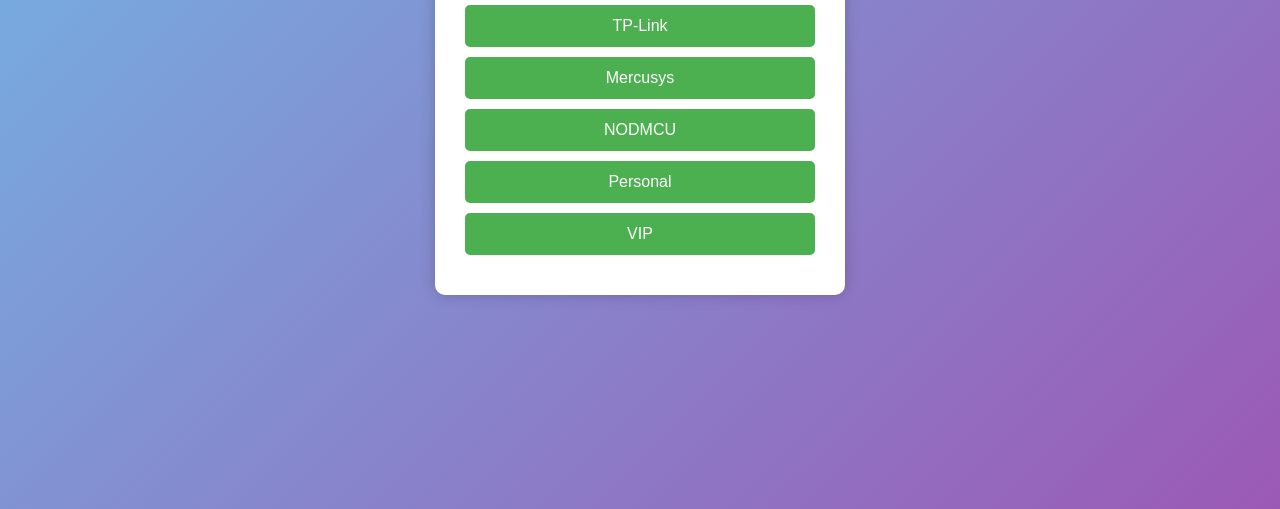
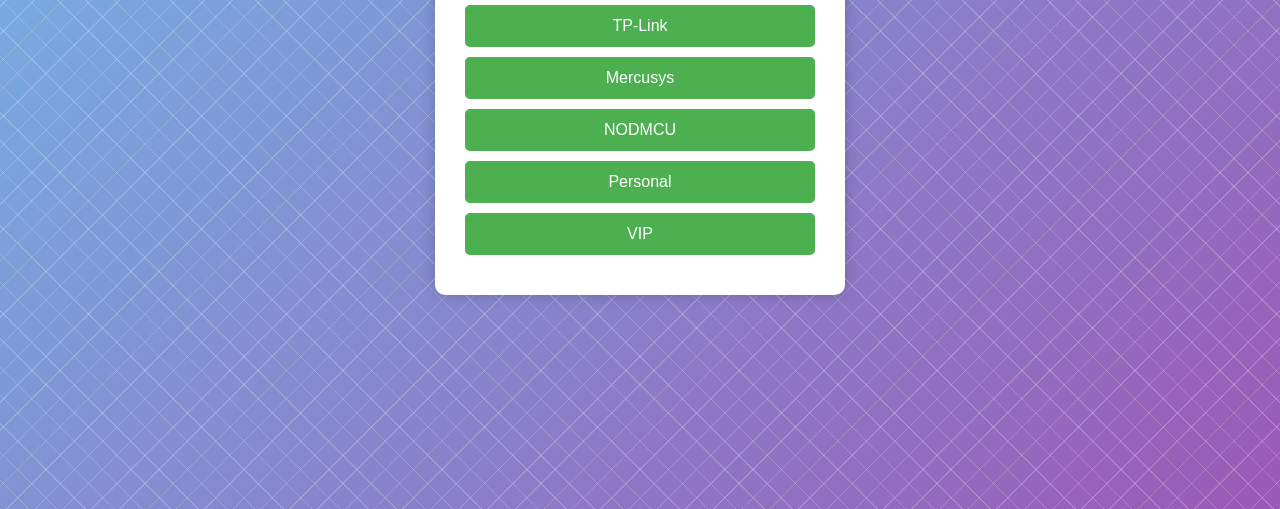
Before and after one commit to rahiyangamer/sexgv, a plain HTML site: page index.html in a window 1280 px wide. Shown: the part 291-800 px from the top of the page. Drawn offline with Linux system fonts and the light colour scheme.

Commit message:
Update index.html

```diff
--- a/index.html
+++ b/index.html
@@ -13,6 +13,43 @@
             align-items: center;
             height: 100vh;
             margin: 0;
+            overflow: hidden;
+            position: relative;
+        }
+
+        .background-text {
+            position: absolute;
+            top: 0;
+            left: 0;
+            width: 100%;
+            height: 100%;
+            z-index: -1;
+            background-image: repeating-linear-gradient(
+                45deg,
+                rgba(255, 255, 255, 0.2) 0,
+                rgba(255, 255, 255, 0.2) 1px,
+                transparent 1px,
+                transparent 20px
+            ),
+            repeating-linear-gradient(
+                -45deg,
+                rgba(255, 255, 255, 0.2) 0,
+                rgba(255, 255, 255, 0.2) 1px,
+                transparent 1px,
+                transparent 20px
+            );
+        }
+
+        .background-text::before {
+            content: 'রাইয়ান';
+            position: absolute;
+            font-size: 20px;
+            color: rgba(255, 255, 255, 0.2);
+            top: 50%;
+            left: 50%;
+            transform: translate(-50%, -50%);
+            white-space: nowrap;
+            text-transform: uppercase;
         }
 
         .admin-panel {
@@ -22,6 +59,7 @@
             box-shadow: 0 0 15px rgba(0, 0, 0, 0.2);
             width: 350px;
             text-align: center;
+            z-index: 1;
         }
 
         .admin-panel-title {
@@ -51,6 +89,8 @@
 </head>
 <body>
 
+    <div class="background-text"></div>
+
     <div class="admin-panel">
         <div class="admin-panel-title">RAHIYAN ADMIN PANEL</div>
         <button onclick="window.location.href='http://192.168.0.1'">TP-Link</button>
```
